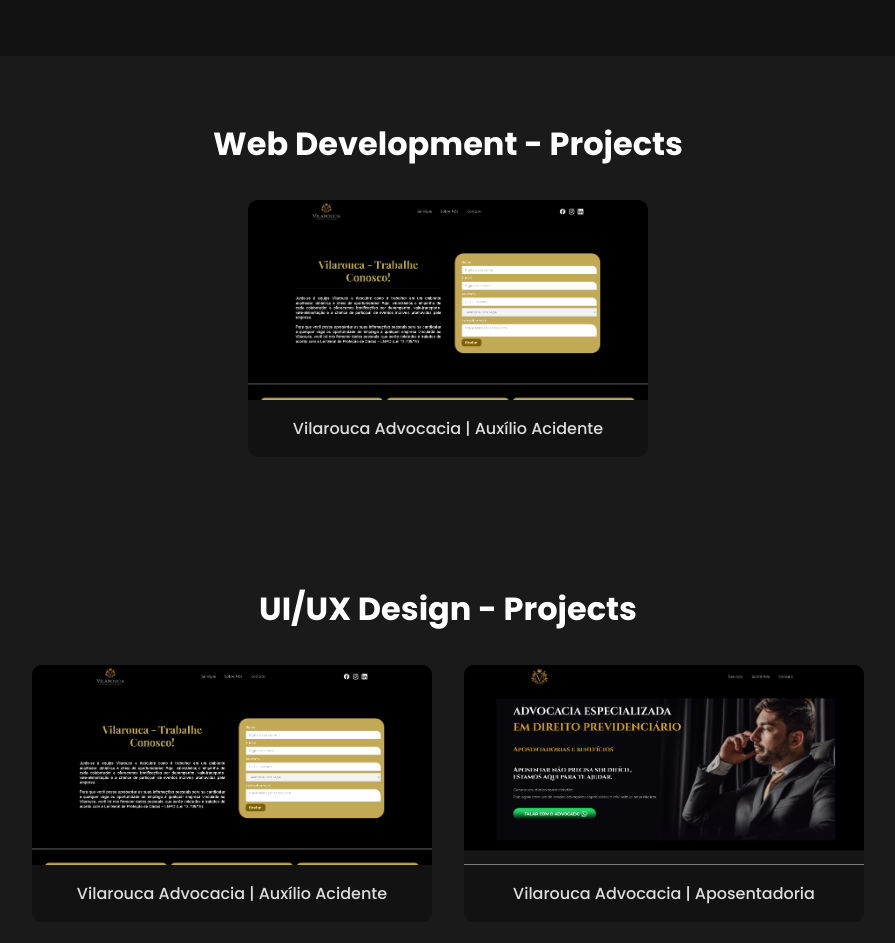
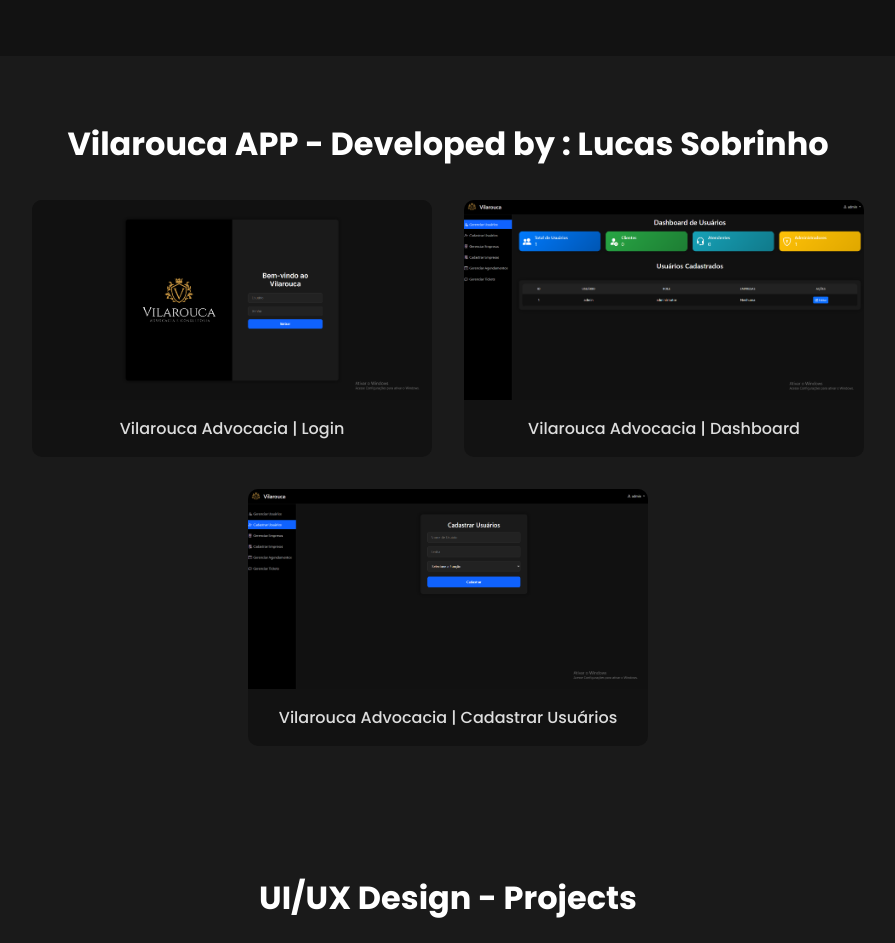
Before and after one commit to LucasSobrinh0/portfolio, a plain HTML site: page index.html in a window 1280 px wide. Shown: the part 1420-2363 px from the top of the page, without its empty margins (192-1087 px from the left). Drawn offline with nearby package versions, Linux system fonts and the light colour scheme.

Commit message:
Adicionando imagens

```diff
--- a/index.html
+++ b/index.html
@@ -58,12 +58,22 @@
     </section>
 
     <section class="section-projects">
-        <h3>Web Development - Projects</h3>
+        <h3>Vilarouca APP - Developed by : Lucas Sobrinho</h3>
         <div class="projects-container">
             <div class="project-card">
-                <img src="img/vilarouca_trabalhe_conosco.PNG" alt="Auxílio Acidente" />
-                <p>Vilarouca Advocacia | Auxílio Acidente</p>
-                <a href="https://www.vilarouca.com/vilarouca-trabalhe-conosco" class="btn-visit">Visitar Página</a>
+                <img src="img/vilarouca_login.PNG" alt="Auxílio Acidente" />
+                <p>Vilarouca Advocacia | Login</p>
+                <!-- <a href="" class="btn-visit">Visitar Página</a> -->
+            </div>
+            <div class="project-card">
+                <img src="img/vilarouca_dashboard.png" alt="Auxílio Acidente" />
+                <p>Vilarouca Advocacia | Dashboard</p>
+                <!-- <a href="" class="btn-visit">Visitar Página</a> -->
+            </div>
+            <div class="project-card">
+                <img src="img/vilarouca_cadastrar_usuarios.png" alt="Auxílio Acidente" />
+                <p>Vilarouca Advocacia | Cadastrar Usuários</p>
+                <!-- <a href="" class="btn-visit">Visitar Página</a> -->
             </div>
         </div>
     </section>
```
Also changed, not shown: img/vilarouca_cadastrar_usuarios.png (added), img/vilarouca_dashboard.png (added), img/vilarouca_login.png (added).
